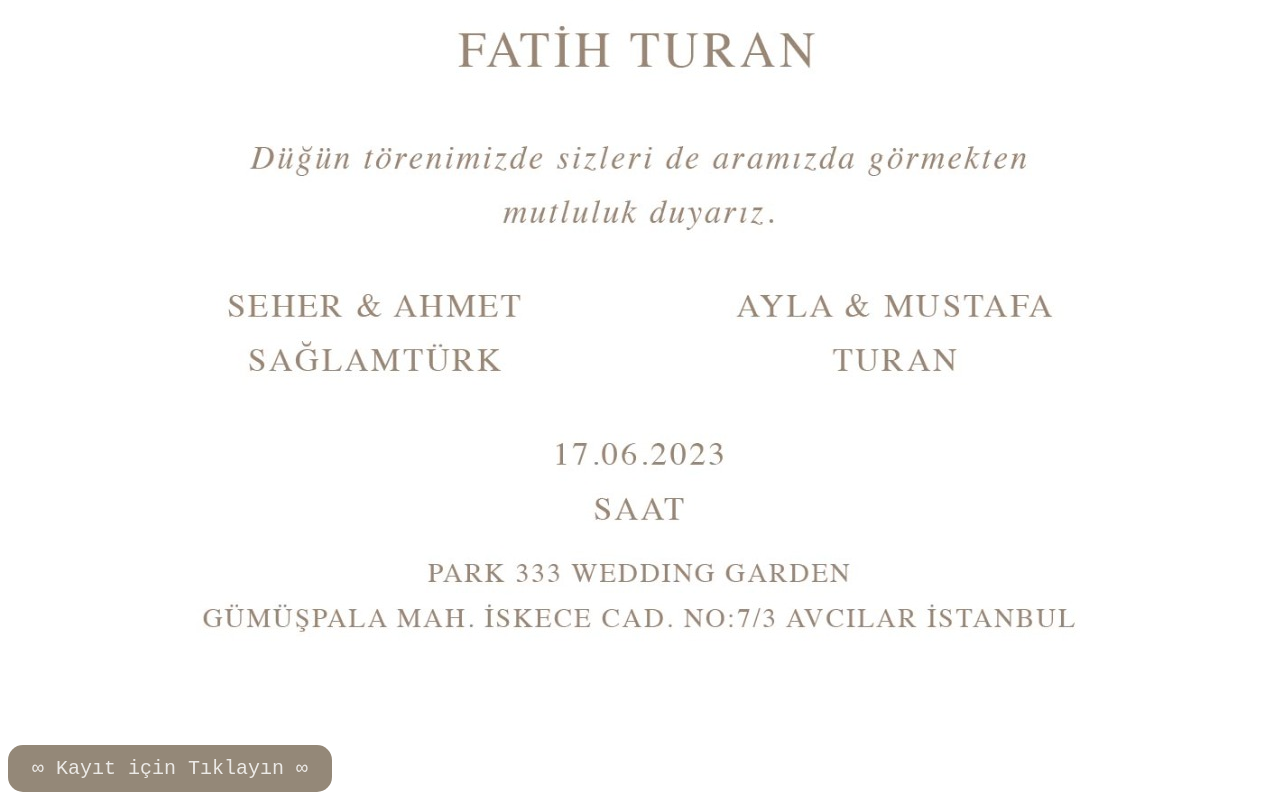
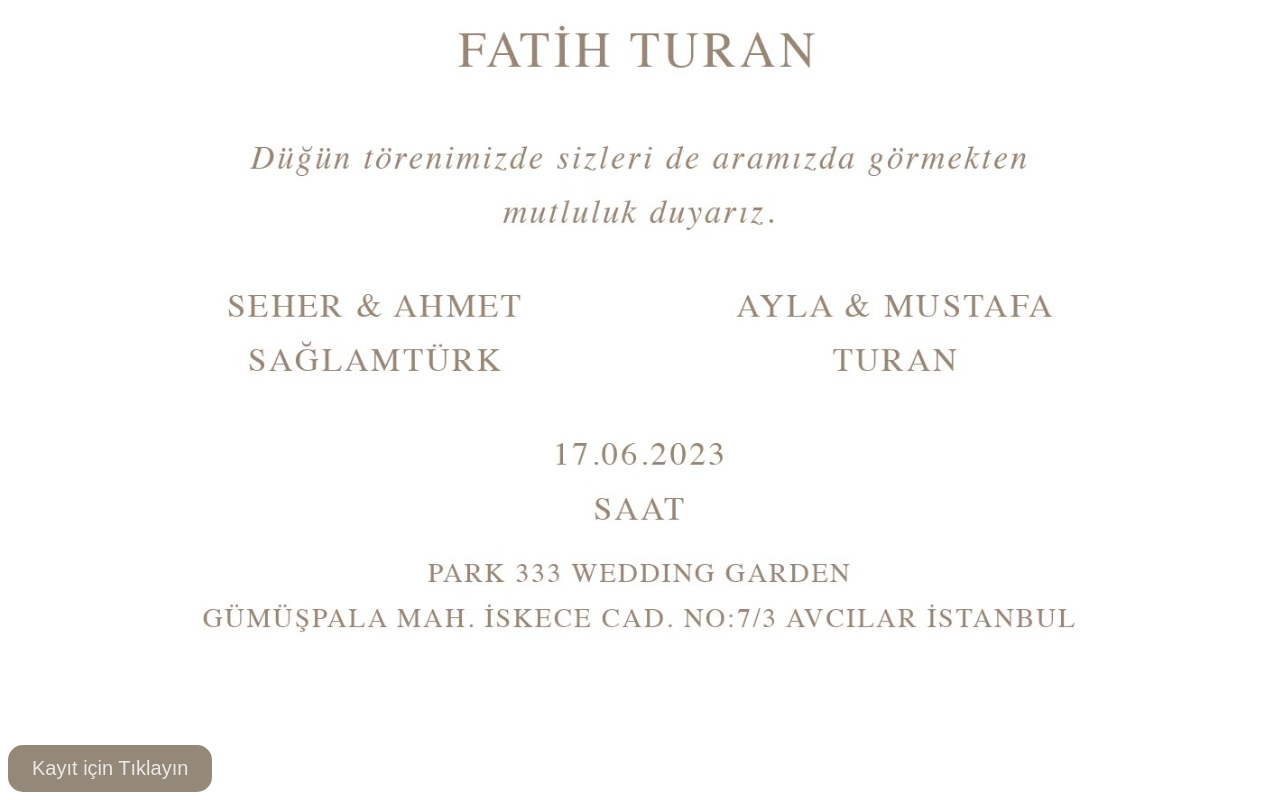
Before and after one commit to turanfa/hfwedding.github.io, a plain HTML site: page index.html in a window 1280 px wide. Shown: the part 887-1687 px from the top of the page. Drawn offline with Linux system fonts and the light colour scheme.

Commit message:
Update index.html

```diff
--- a/index.html
+++ b/index.html
@@ -19,7 +19,7 @@
 		  margin: 20px auto 0 auto;
 		  cursor: pointer;
 		  border-radius: 15px;
-          font-family: 'Courier New', Courier, monospace;
+          font-family: 'Gabriola', sans-serif, monospace;
           position: relative;
 		}
 
@@ -75,7 +75,7 @@
 <body>
 	<img src="5D32BECD-1738-48F0-9D10-FCDC70D26C50.jpeg" alt="Hande and Fatih">
 	<div class="button-container">
-	    <button class="button" onclick="location.href='https://docs.google.com/forms/d/e/1FAIpQLSeNzSJVzvu0XXvj5qPicIfascvKxAsYyEHO42rf8TB99XiZ4w/viewform'"><span>&#8734; Kayıt için Tıklayın &#8734;</span></button>
+	    <button class="button" onclick="location.href='https://docs.google.com/forms/d/e/1FAIpQLSeNzSJVzvu0XXvj5qPicIfascvKxAsYyEHO42rf8TB99XiZ4w/viewform'"><span>Kayıt için Tıklayın</span></button>
     </div>
 </body>
 </html>
```
